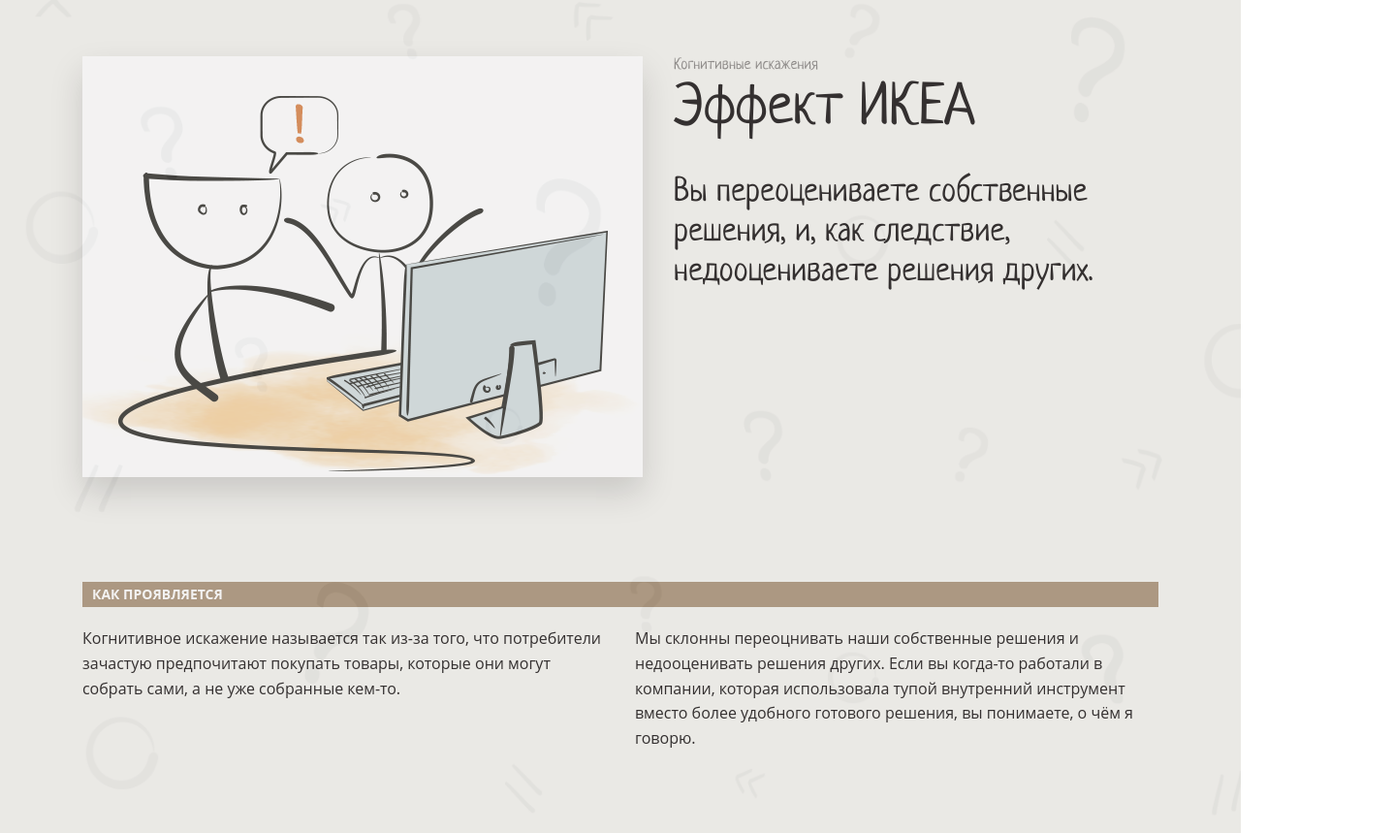
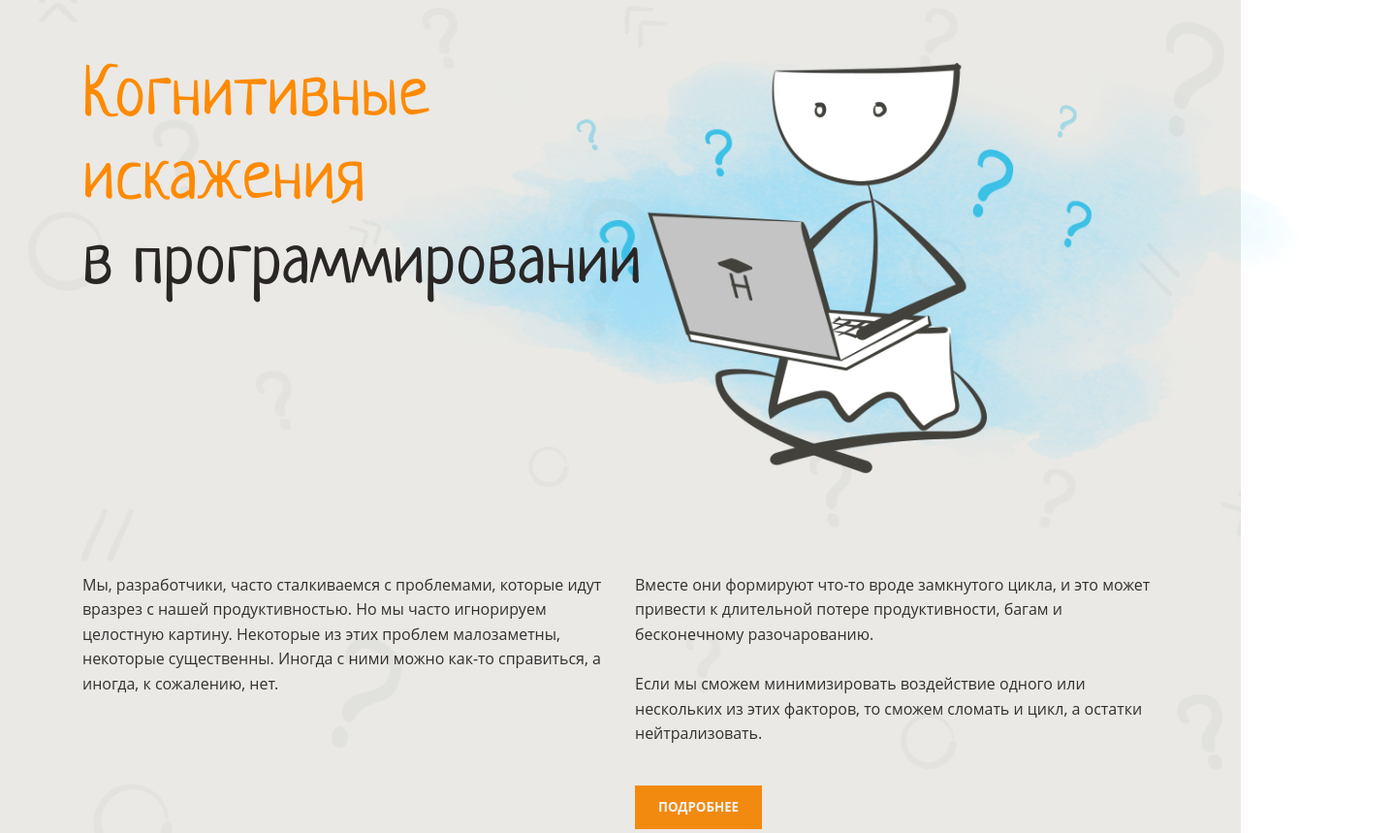
Before and after one commit to ayankz/layout-designer-project-lvl1, a plain HTML site: page index.html in a window 1280 px wide. Shown: the part 42-901 px from the top of the page at 97% size, 1438 px wide, since content can reach past the window. Drawn offline with Linux system fonts and the light colour scheme; a web font is replaced by a local one.

Commit message:
Without hover

```diff
--- a/index.html
+++ b/index.html
@@ -10,58 +10,36 @@
 </head>
 
 <body>
-  <!-- <section>
-    <div class="header-content">
-      <h1>
-        <span>Когнитивные <br />
+  <section>
+    <div class="container">
+      <h1 class="absolute z-1000">
+        <span class="color-orange">Когнитивные <br />
           искажения</span>
         <br />
         в программировании
       </h1>
-      <img src="./img/main.png" alt="" />
-      <div class="flex">
-        <p class="text-item">
+      <img src="./img/main.png" alt="" class="h-525 z-500 relative top-55 right-270" />
+
+      <div class="flex space-between">
+        <p class="basis-540">
           Мы, разработчики, часто сталкиваемся с проблемами, которые идут вразрез с нашей продуктивностью. Но мы часто
           игнорируем целостную картину. Некоторые из этих проблем малозаметны, некоторые
           существенны. Иногда с ними можно как-то справиться, а иногда, к сожалению, нет.
         </p>
-        <p class="text-item">
+        <p class="basis-540">
           Вместе они формируют что-то вроде замкнутого цикла, и это может привести к длительной потере продуктивности,
           багам и бесконечному разочарованию. <br /><br />
           Если мы сможем минимизировать воздействие одного или нескольких из этих факторов, то сможем сломать и цикл, а
           остатки нейтрализовать.
+          <br>
+          <button class="btn relative mt-40">
+            <a href="#" class="none">
+              <p class="bold uppercase color-white">Подробнее</p>
+            </a>
+          </button>
         </p>
       </div>
-      <button>
-        <a href="#">
-          Подробнее
-        </a>
-      </button>
-    </div>
-  </section>
-  </header>-->
-  <section id="ikea-effect">
-    <div class="container ">
-      <div class="flex wrap space-between">
-        <div class="mr-30 basis-540"> <img src=" ./img/1.png" class=" shadow"></div>
-        <div class="basis-500">
-          <h4 class="color-blur-dark ">Когнитивные искажения</h4>
-          <h2 class="mb-30">Эффект ИКЕА</h2>
-          <h3>Вы переоцениваете собственные решения, и, как следствие, недооцениваете решения других.</h3>
-        </div>
-      </div>
-      <div>
-        <h1 class="bg-brown py-5 fs-14 p-left-10 open-sans bold uppercase color-white mb-20 mt-100">Как проявляется</h1>
-      </div>
-      <div class="flex space-between">
-        <p class='basis-540'>Когнитивное искажение называется так из-за того, что потребители зачастую предпочитают
-          покупать товары, которые они
-          могут собрать сами, а не уже собранные кем-то.</p>
-        <p class='basis-540'>Мы склонны переоцнивать наши собственные решения и недооценивать решения других. Если вы
-          когда-то работали в компании,
-          которая использовала тупой внутренний инструмент вместо более удобного готового решения, вы понимаете, о чём я
-          говорю.</p>
-      </div>
+
     </div>
   </section>
   <main>
@@ -239,7 +217,7 @@
           <label for="email" class="">Электронная почта</label>
           <div class="flex mt-9">
             <input id="mail" class="p-15" type="text" placeholder="Ваша электронная почта">
-            <button class="btn bg-orange">
+            <button class="btn btn-footer">
               <a href="#"><img src="./img/send.svg" alt="" class=""></a>
             </button>
           </div>
--- a/style.css
+++ b/style.css
@@ -152,6 +152,7 @@ section {
 .align-center {
   align-items: center;
 }
+
 .justify-center {
   justify-content: center;
 }
@@ -173,6 +174,10 @@ section {
 .z-1000 {
   z-index: 1000;
 }
+.z-500 {
+  z-index: 500;
+}
+
 .absolute {
   position: absolute;
 }
@@ -193,6 +198,9 @@ section {
 }
 .mt-100 {
   margin-top: 100px;
+}
+.mt-40 {
+  margin-top: 40px;
 }
 .mt-16 {
   margin-top: 16px;
@@ -239,6 +247,12 @@ section {
 .top-100 {
   top: 100px;
 }
+.top-55 {
+  top: -55px;
+}
+.right-270 {
+  right: -270px;
+}
 .p-55 {
   padding: 55px;
 }
@@ -268,6 +282,9 @@ section {
 }
 .bold {
   font-weight: 700;
+}
+.px-12 {
+  padding: 12px 0 12px 0;
 }
 .uppercase {
   text-transform: uppercase;
@@ -309,15 +326,22 @@ section {
 .shadow {
   box-shadow: 0px 16px 32px 0px rgba(0, 0, 0, 0.15);
 }
+
 .svg {
   width: 20px;
   height: 20px;
 }
 .btn {
+  cursor: pointer;
+  background-color: var(--basic);
+  padding: 12px 24px 12px 24px;
+  border: 0;
+}
+.btn-footer {
   width: 70px;
   height: 50px;
   text-align: center;
-  border: 0;
+
   padding: 0;
 }
 .border-box {
@@ -338,3 +362,6 @@ input {
   font-weight: normal;
   margin-bottom: 40px;
 }
+.h-525 {
+  height: 525px;
+}
```
